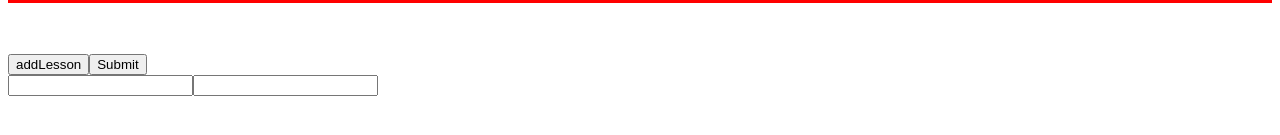
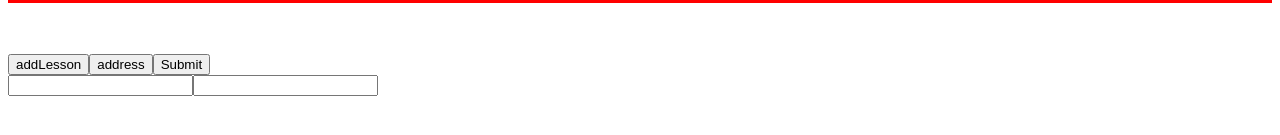
Before and after one commit to manoj97738/sampleproject, an Angular app in the folder front-end/apna-adda/: page / in a window 1280 px wide. Shown: the part 353-488 px from the top of the page. Built offline with nearby package versions, Linux system fonts and the light colour scheme.

Commit message:
Form Array

```diff
--- a/front-end/apna-adda/src/app/myhllow/myhllow.component.html
+++ b/front-end/apna-adda/src/app/myhllow/myhllow.component.html
@@ -12,16 +12,16 @@
   </ng-container>
   <ng-container formArrayName="address">
     <ng-container *ngFor="let add of address.controls; let i = index">
-      <div  [formGroup]="add">
+      <div [formGroupName]="i">
         <input type="text" formControlName="line1"><br />
         <input type="text" formControlName="line2"><br />
         <input type="text" formControlName="pincode"><br />
       </div>
-
-
     </ng-container>
   </ng-container>
   <button type="button" (click)="addLesson()">addLesson</button>
+  <button type="button" (click)="addaddress()">address</button>
+
   <button type="button" (click)="mysubmit()">Submit</button>
 </form>
 
--- a/front-end/apna-adda/src/app/myhllow/myhllow.component.ts
+++ b/front-end/apna-adda/src/app/myhllow/myhllow.component.ts
@@ -40,7 +40,7 @@ export class MyhelloComponent implements OnInit {
     const fg = this.fb.group({
       line1: new FormControl("", [Validators.required,]),
       line2: new FormControl("", [Validators.required,]),
-      linepincode: new FormControl("", [Validators.required,]),
+      pincode: new FormControl("", [Validators.required,]),
     })
     this.address.push(fg);
   }
```
